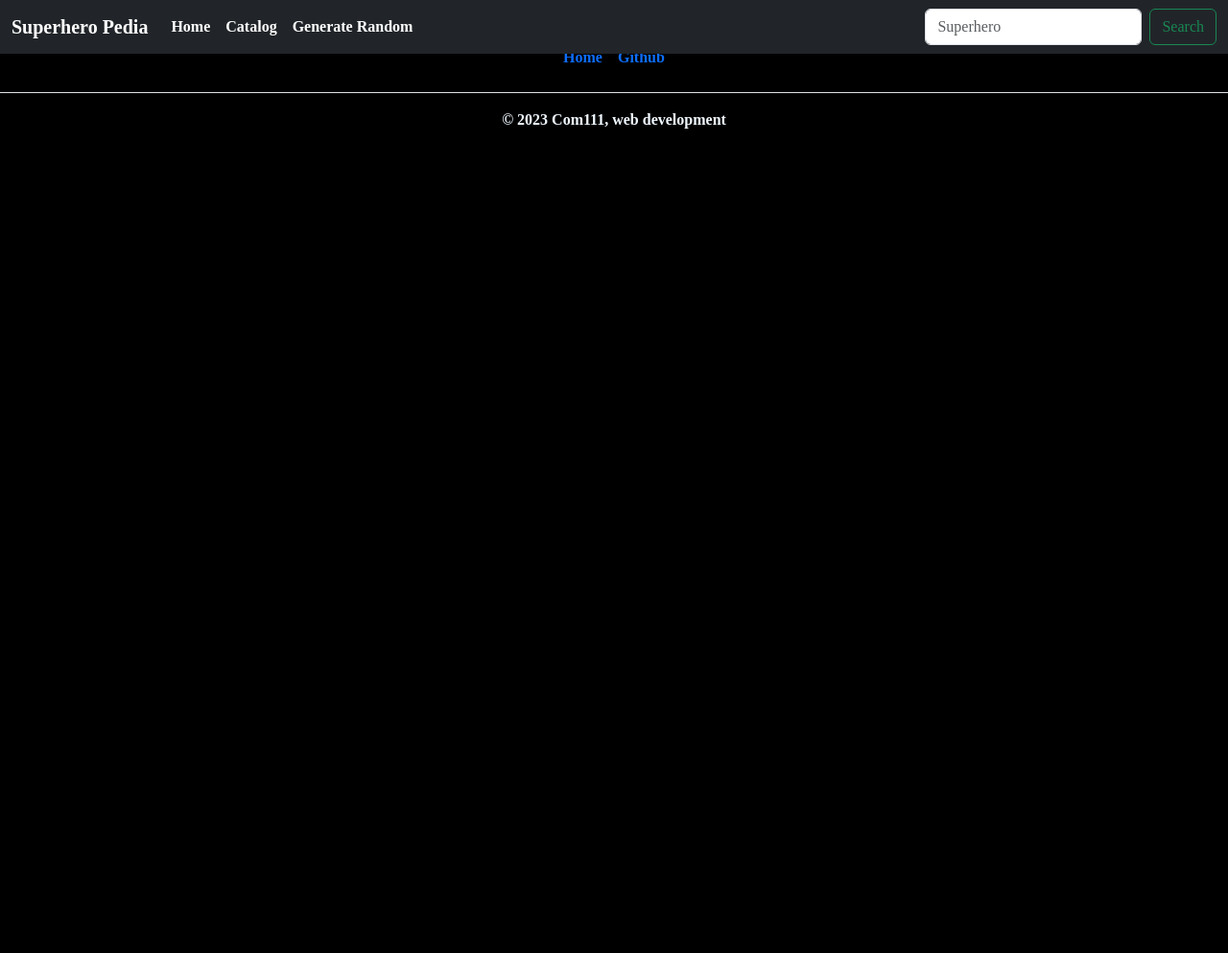
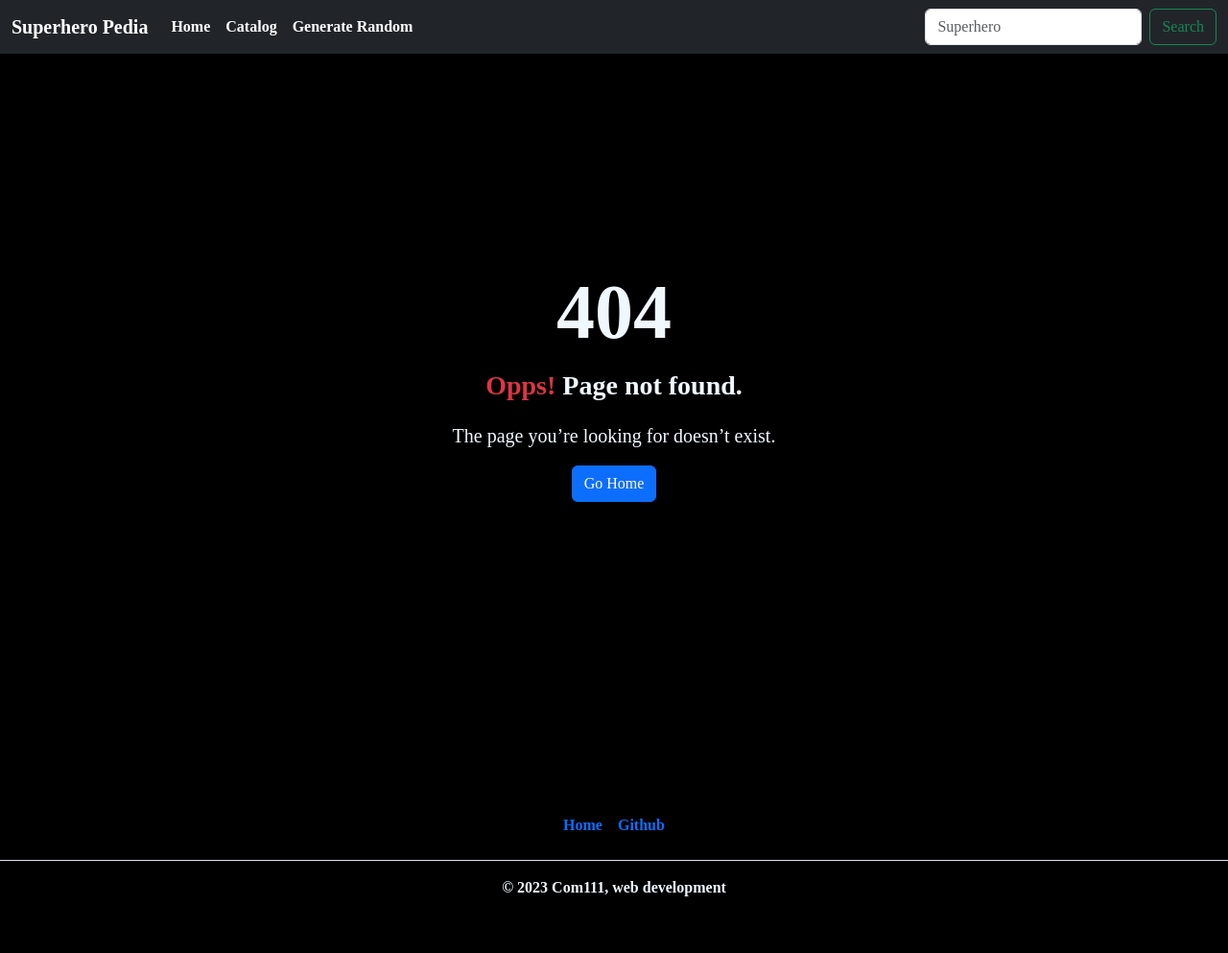
Before and after one commit to 0257569/MidtermII, a Node server app: page /error in a window 1280 px wide. Shown: the whole page at 96% size. Before the commit the page ends 134 px from the top, so only its background shows below. Run offline with Node 20, Linux system fonts and the light colour scheme; some web fonts are replaced.

Commit message:
Final Midterm v01

```diff
--- a/server.js
+++ b/server.js
@@ -21,7 +21,7 @@ const work = "/work";
 let superArr = [];
 var supName;
 var limit = 0;
-var index = 1;
+var index = 1, indexIndiv = 1;
 
 function getByName(){
   if (!superArr) {
@@ -64,14 +64,16 @@ app.route("/")
   .get((req, res) => {
     getAllJson(() => {
       var sup1 = index, sup2 = index + 1;
-      if (index >= limit) {
+      if (index >= limit && limit % 2 != 0) {
         sup2 = 1;
       }
 
       res.render("index", {
         currPage: "Index",
         sup1: superArr[sup1 - 1],
-        sup2: superArr[sup2 - 1]
+        index1: sup1 - 1,
+        sup2: superArr[sup2 - 1],
+        index2: sup2 - 1
       });
     });
   });
@@ -94,31 +96,74 @@ app.route("/previous")
   res.redirect("/");
 });
 
+app.route("/nextIndiv")
+.get((req, res) =>{
+  indexIndiv++;
+  if(indexIndiv > limit){
+    indexIndiv = 1;
+  }
+  res.redirect("/superhero");
+});
+
+app.route("/previousIndiv")
+.get((req, res) =>{
+  indexIndiv -= 1;
+  if(indexIndiv < 1){
+    indexIndiv = limit;
+  }
+  res.redirect("/superhero");
+});
+
 app.route("/catalog")
 .get((req, res) =>{
+  getAllJson(() => {
     res.render("catalog", {currPage: "Catalog", superArr: superArr});
+  });
 });
 
 app.route("/superhero")
 .get((req, res) =>{
-    res.render("superhero", {currPage: "Individual", sup: superArr[0]});
+  getAllJson(() => {
+    res.render("superhero", {currPage: "Individual", sup: superArr[indexIndiv - 1]});
+  });
+});
+
+app.route("/showSup")
+.get((req, res) =>{
+  indexIndiv = req.query.index;
+  indexIndiv++;
+  res.redirect("/superhero");
+});
+
+app.route("/search").get((req, res) => {
+  var found = false;
+  supName = req.query.name;
+
+  superArr.forEach((sup, index) => {
+    if (sup.name.toLowerCase() == supName.toLowerCase()) {
+      indexIndiv = index + 1;
+      found = true;
+      return; // End the loop
+    }
+  });
+
+  if (found) {
+    res.redirect("/superhero");
+  } else {
+    res.redirect("/error");
+  }
+});
+
+
+app.route("/random")
+.get((req, res) =>{
+    indexIndiv = Math.floor(Math.random() * limit) + 1;
+    res.redirect("/superhero");
 });
 
 app.route("/error")
 .get((req, res) =>{
     res.render("error", {currPage: "Error"});
-});
-
-app.route("/All")
-.get((req, res) =>{
-  getAllJson();
-  res.status(200).json(superArr);
-});
-
-app.route("/Sup")
-.get((req, res) =>{
-  supName = req.query.name;
-  getByName();
 });
 
 app.use((err, req, res, next)=>{
--- a/views/catalog.ejs
+++ b/views/catalog.ejs
@@ -11,7 +11,8 @@
                 <div class="row row-cols-1 row-cols-sm-2 row-cols-md-5 g-5">
                     <!-- --------------------------------------------------------------------------------------------------------------------------------------------------------------------------------------------------------------- -->
                     <!-- This is what needs to be repeated in backend with all of the heroes -->
-                    <% superArr.forEach((sup)=>{ %>
+                    <% superArr.forEach((sup, index)=>{ %>
+                        <a href="/showSup?index=<%= index %>" style="text-decoration: none; color: inherit;">
                             <div class="col shadow-sm">
                                 <div class="container heroMiniCard">
                                     <img width="50px" src="<%= sup.images.sm %>" alt="">
@@ -20,6 +21,7 @@
                                     </span>
                                 </div>
                             </div>
+                        </a>
                         <% });%>
 
                             <!-- --------------------------------------------------------------------------------------------------------------------------------------------------------------------------------------------------------------- -->
--- a/views/error.ejs
+++ b/views/error.ejs
@@ -1,2 +1,13 @@
 <%- include("partials/header"); %>
+<body>
+    <div class="d-flex align-items-center justify-content-center vh-100">
+        <div class="text-center">
+            <h1 class="display-1 fw-bold">404</h1>
+            <p class="fs-3"> <span class="text-danger">Opps!</span> Page not found.</p>
+            <p class="lead">
+                The page you’re looking for doesn’t exist.
+                </p>
+            <a href="/" class="btn btn-primary">Go Home</a>
+        </div>
+    </div>
 <%- include("partials/footer"); %>
--- a/views/partials/footer.ejs
+++ b/views/partials/footer.ejs
@@ -2,7 +2,7 @@
 <!-- Footer -->
 <footer class="py-3 my-4 shadow">
     <ul class="nav justify-content-center border-bottom pb-3 mb-3">
-      <li class="nav-item"><a href="#" class="nav-link px-2 ">Home</a></li>
+      <li class="nav-item"><a href="/" class="nav-link px-2 ">Home</a></li>
       <li class="nav-item"><a href="#" class="nav-link px-2 ">Github</a></li>
     </ul>
     <p class="text-center ">© 2023 Com111, web development</p>
--- a/views/partials/header.ejs
+++ b/views/partials/header.ejs
@@ -26,10 +26,10 @@
         <ul class="navbar-nav me-auto mb-2 mb-md-0">
           <li class="nav-item"><a class="nav-link active" aria-current="page" href="/">Home</a></li>
           <li class="nav-item"><a class="nav-link active" aria-current="page" href="/catalog">Catalog</a></li>
-          <li class="nav-item"><a class="nav-link active" aria-current="page" href="/superhero">Generate Random</a></li>
+          <li class="nav-item"><a class="nav-link active" aria-current="page" href="/random">Generate Random</a></li>
         </ul>
-        <form class="d-flex" role="search">
-          <input class="form-control me-2" type="search" placeholder="Superhero" aria-label="Search">
+        <form action="/search" method="get" class="d-flex" role="search">
+          <input class="form-control me-2" type="search" name="name" placeholder="Superhero" aria-label="Search">
           <button class="btn btn-outline-success" type="submit">Search</button>
         </form>
       </div>
--- a/views/superhero.ejs
+++ b/views/superhero.ejs
@@ -6,7 +6,7 @@
         <div class="col">
           <div class="row">
             <div class="col-12 col-sm-6" id="mainImage">
-              <img width="90%" id="heroImage" src="../imgs/heroSample.jpg" alt="">
+              <img width="90%" id="heroImage" src="<%= sup.images.lg %>" alt="">
             </div>
             <div class="col-12 col-sm-6">
               <p class="">
@@ -31,9 +31,9 @@
                     <!-- Backend Required -->
                     <form method="GET">
                         <button type="submit" class="btn btn-sm btn-outline-secondary"
-                            formaction="/previous">Previous</button>
+                            formaction="/previousIndiv">Previous</button>
                         <button type="submit" class="btn btn-sm btn-outline-secondary"
-                            formaction="/next">Next</button>
+                            formaction="/nextIndiv">Next</button>
                     </form>
                 </div>
             </div>
```
Also changed, not shown: views/index.ejs (+7 -3 lines). Lines whose indentation alone changed are shown as unchanged.
